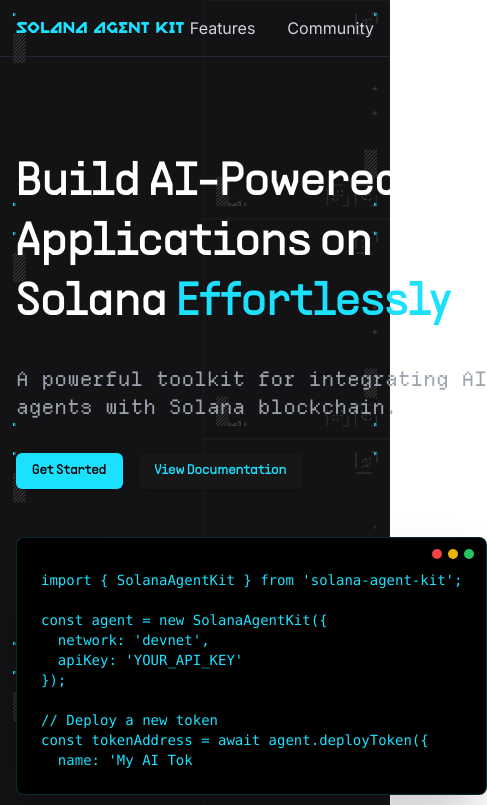
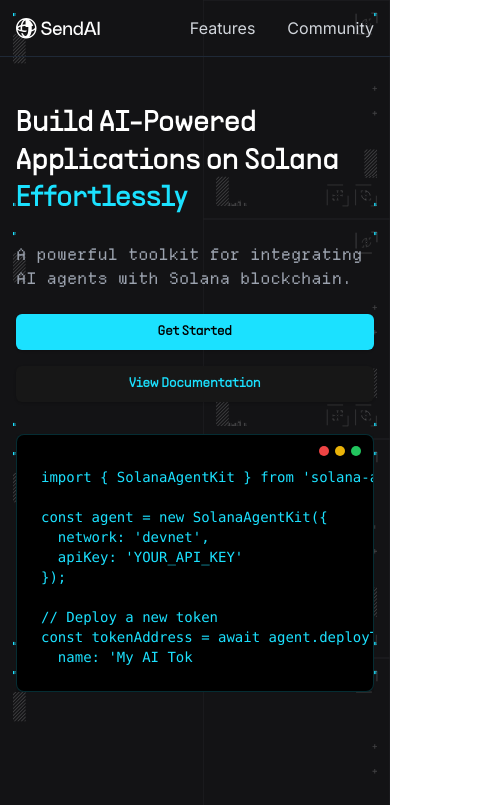
Before and after one commit to sendaifun/sak-web, a Next.js app: page / in a window 390 px wide. Shown: the top 805 px of the page, 487 px wide, since content can reach past the window. Built offline with nearby package versions, Linux system fonts and the light colour scheme.

Commit message:
Fix: mobile responsivness

```diff
--- a/src/app/globals.css
+++ b/src/app/globals.css
@@ -82,6 +82,6 @@
 }
 
 body {
-  width: 100vw;
+  width: 100%;
   overflow-x: hidden;
 }
--- a/src/app/page.tsx
+++ b/src/app/page.tsx
@@ -1,23 +1,25 @@
 import { CodeBlock } from "@/components/code-block";
 import { FeatureCard } from "@/components/feature-card";
 import { Button } from "@/components/ui/button";
+import Image from "next/image";
 import Link from "next/link";
-
+import logoSendAI from "@/assets/logos/sendai.svg"
 export default function Page() {
   return (
     // <div className="min-h-screen bg-gradient-to-br from-black to-gray-900">
-    <div className="min-h-screen relative">
+    <div className="min-h-screen min-w-full relative overflow-x-hidden">
       <div className="absolute inset-0 -z-10">
-        <div className="min-h-full bg-[url('/assets/bgs/home.svg')] bg-repeat bg-top"></div>
+        <div className="min-h-full min-w-full bg-[url('/assets/bgs/home.svg')] bg-repeat bg-top"></div>
       </div>
       {/* Navigation */}
       <nav className="border-b border-gray-800">
         <div className="container mx-auto px-4 py-4 flex justify-between items-center">
           <Link
             href="/"
-            className="text-md font-relish font-bold text-[#1BE1FF] tracking-wider"
+            className="text-sm font-relish font-bold text-[#1BE1FF] tracking-wider"
           >
-            SOLANA AGENT KIT
+            <Image src={logoSendAI} alt="Solana Agent Kit Logo" />
+            {/* SOLANA AGENT KIT */}
           </Link>
           <div className="space-x-8">
             <Link
@@ -49,28 +51,33 @@
       </nav>
 
       {/* Hero Section */}
-      <section className="container mx-auto px-4 py-24">
-        <div className="grid lg:grid-cols-2 gap-12 items-center">
-          <div className="space-y-8">
-            <h1 className="font-ppsans text-5xl md:text-6xl font-bold text-white leading-tight">
+      <section className="w-full overflow-hidden">
+        <div className="container max-w-screen-xl mx-auto px-4 py-12 md:py-24">
+          <div className="max-w-full mx-auto grid lg:grid-cols-2 gap-8 md:gap-12 items-center">
+            {/* Left Column */}
+            <div className="space-y-6 md:space-y-8">
+              <h1 className="font-ppsans text-3xl md:text-6xl font-bold text-white leading-tight">
                 Build AI-Powered Applications on Solana{" "}
                 <span className="text-[#1BE1FF]">Effortlessly</span>
               </h1>
-            <p className="font-departureMono text-xl text-gray-400">
+              <p className="font-departureMono text-md md:text-xl text-gray-400">
                 A powerful toolkit for integrating AI agents with Solana
                 blockchain.
               </p>
-            <div className="space-x-4">
-              <Button className="font-ppsans bg-[#1BE1FF] hover:bg-cyan-500 text-black font-bold">
+              <div className="flex flex-col sm:flex-row gap-4 sm:gap-4">
+                <Button className="font-ppsans bg-[#1BE1FF] hover:bg-cyan-500 text-black font-bold w-full sm:w-auto">
                   Get Started
                 </Button>
-              <Button className="font-ppsans border-[#1BE1FF] text-[#1BE1FF] hover:bg-[#1BE1FF]/10">
+                <Button className="font-ppsans border-[#1BE1FF] text-[#1BE1FF] hover:bg-[#1BE1FF]/10 w-full sm:w-auto">
                   View Documentation
                 </Button>
               </div>
             </div>
-          <div className="relative">
+
+            {/* Right Column */}
+            <div className="w-full overflow-hidden">
               <CodeBlock className="bg-black border border-[#1BE1FF]/20 rounded-lg shadow-2xl" />
+            </div>
           </div>
         </div>
       </section>
--- a/src/components/code-block.tsx
+++ b/src/components/code-block.tsx
@@ -1,3 +1,64 @@
+// 'use client'
+
+// import { useEffect, useState } from "react"
+// import { TypeAnimation } from 'react-type-animation'
+// import { cn } from "@/lib/utils"
+
+// export function CodeBlock({ className }: { className?: string }) {
+//   const [mounted, setMounted] = useState(false)
+
+//   useEffect(() => {
+//     setMounted(true)
+//   }, [])
+
+//   if (!mounted) return null
+
+//   const codeString = `import { SolanaAgentKit } from 'solana-agent-kit';
+
+// const agent = new SolanaAgentKit({
+//   network: 'devnet',
+//   apiKey: 'YOUR_API_KEY'
+// });
+
+// // Deploy a new token
+// const tokenAddress = await agent.deployToken({
+//   name: 'My AI Token',
+//   symbol: 'AIT',
+//   decimals: 9
+// });
+
+// console.log('Token deployed:', tokenAddress);`
+
+//   return (
+//     <div className={cn("relative rounded-lg bg-zinc-950", className)}>
+//       <div className="absolute top-0 right-0 h-8 flex items-center space-x-1.5 px-3">
+//         <div className="w-2.5 h-2.5 rounded-full bg-red-500" />
+//         <div className="w-2.5 h-2.5 rounded-full bg-yellow-500" />
+//         <div className="w-2.5 h-2.5 rounded-full bg-green-500" />
+//       </div>
+//       <pre className="p-6 pt-8 font-mono text-sm overflow-x-auto">
+//         <TypeAnimation
+//           sequence={[codeString]}
+//           wrapper="span"
+//           cursor={true}
+//           repeat={0}
+//           style={{
+//             whiteSpace: 'pre',
+//             color: '#1BE1FF',
+//           }}
+//           speed={75}
+//           deletionSpeed={99}
+//           className="language-javascript"
+//         />
+//       </pre>
+//     </div>
+//   )
+// }
+
+// export default CodeBlock
+
+
+
 'use client'
 
 import { useEffect, useState } from "react"
@@ -30,13 +91,13 @@
 console.log('Token deployed:', tokenAddress);`
 
   return (
-    <div className={cn("relative rounded-lg bg-zinc-950", className)}>
+    <div className={cn("relative rounded-lg bg-zinc-950 w-full overflow-hidden", className)}>
       <div className="absolute top-0 right-0 h-8 flex items-center space-x-1.5 px-3">
         <div className="w-2.5 h-2.5 rounded-full bg-red-500" />
         <div className="w-2.5 h-2.5 rounded-full bg-yellow-500" />
         <div className="w-2.5 h-2.5 rounded-full bg-green-500" />
       </div>
-      <pre className="p-6 pt-8 font-mono text-sm overflow-x-auto">
+      <pre className="p-6 pt-8 font-mono text-sm overflow-x-auto max-w-full">
         <TypeAnimation
           sequence={[codeString]}
           wrapper="span"
@@ -45,6 +106,8 @@
           style={{
             whiteSpace: 'pre',
             color: '#1BE1FF',
+            display: 'inline-block',
+            width: '100%'
           }}
           speed={75}
           deletionSpeed={99}
@@ -54,5 +117,3 @@
     </div>
   )
 }
-
-export default CodeBlock
```
Also changed, not shown: public/og.png, src/assets/logos/sendai.svg (added). Lines whose indentation alone changed are shown as unchanged.
